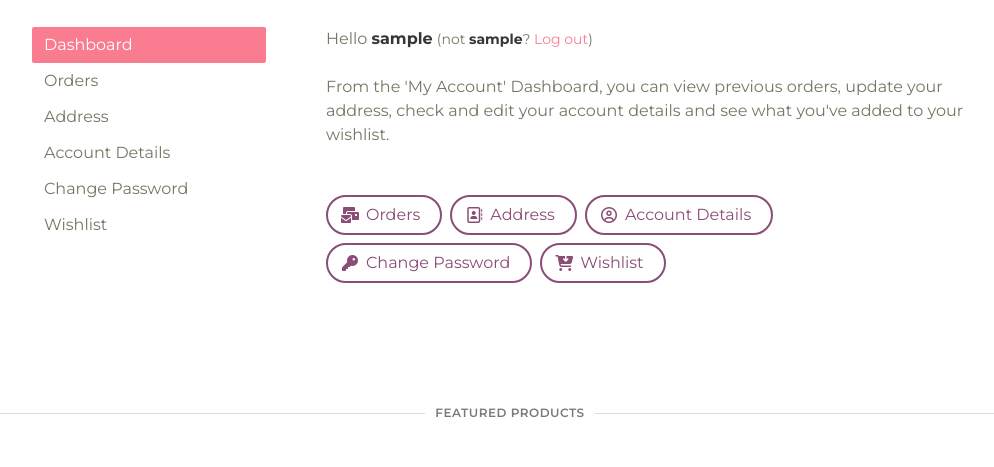
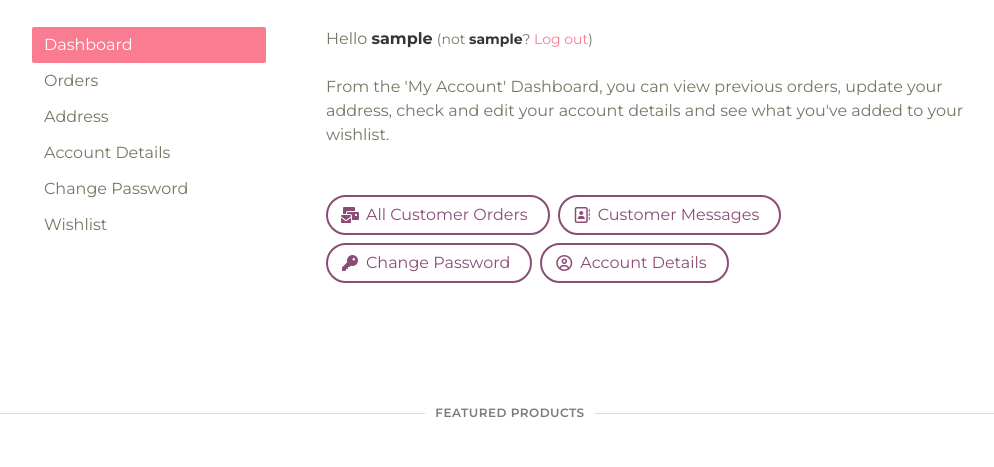
Before and after one commit to wrengit/FPVision, a Django app: page /profile/ in a window 1280 px wide. Shown: the part 157-624 px from the top of the page, without its empty margins (130-1124 px from the left). Run offline with Django 3.2, Linux system fonts and the light colour scheme; the visitor is signed in with stand-in values (Sample User, id 1); data that the repository does not hold is empty; some libraries are stand-ins or nearby versions.

Commit message:
add customer orders and messages to admin dashboard

```diff
--- a/profiles/templates/profiles/my_account.html
+++ b/profiles/templates/profiles/my_account.html
@@ -28,6 +28,8 @@
         </h2>
 
         <p class="pt-5">From the 'My Account' Dashboard, you can view previous orders, update your address, check and edit your account details and see what you've added to your wishlist.</p>
+
+        {% if not user.is_staff %}
           <div class="buttons pt-6">
             <a class="button is-rounded is-primary is-outlined" href="{% url 'order_history' %}"
               ><span class="icon"><i class="fas fa-mail-bulk"></i></span
@@ -50,6 +52,26 @@
               ><span>Wishlist</span></a
             >
           </div>
+        {% endif %}
+        <div class="buttons pt-6">
+          <a class="button is-rounded is-primary is-outlined" href="{% url 'order_history' %}"
+            ><span class="icon"><i class="fas fa-mail-bulk"></i></span
+            ><span> All Customer Orders</span></a
+          >
+          <a class="button is-rounded is-primary is-outlined" href="{% url 'customer_messages' %}"
+            ><span class="icon"><i class="far fa-address-book"></i></span
+            ><span>Customer Messages</span></a
+          >
+          <a class="button is-rounded is-primary is-outlined" href="{% url 'account_change_password' %}"
+            ><span class="icon"><i class="fas fa-key"></i></span
+            ><span>Change Password</span></a
+          >
+          <a class="button is-rounded is-primary is-outlined" href="{% url 'update_account_details' %}"
+            ><span class="icon"><i class="far fa-user-circle"></i></span
+            ><span>Account Details</span></a
+          >
+        </div>
+
       </div>
     </div>
   </div>
--- a/profiles/urls.py
+++ b/profiles/urls.py
@@ -11,4 +11,5 @@ urlpatterns = [
         views.update_account_details,
         name="update_account_details",
     ),
+    path("customer_messages/", views.customer_messages, name="customer_messages"),
 ]
--- a/profiles/views.py
+++ b/profiles/views.py
@@ -3,6 +3,7 @@ from django.contrib import messages
 from .models import UserProfile
 from .forms import UserProfileForm, UserForm
 from checkout.models import Order
+from contact.models import ContactList
 from django.contrib.auth.decorators import login_required
 
 
@@ -15,6 +16,7 @@ def my_account(request):
 def order_history(request, order_number=None):
     profile = get_object_or_404(UserProfile, user=request.user)
     orders = profile.orders.all().order_by("-date")
+    all_orders = Order.objects.all().order_by("-date")
     if order_number is not None:
         order = get_object_or_404(Order, order_number=order_number)
         date = order.date
@@ -34,7 +36,7 @@ def order_history(request, order_number=None):
 
     else:
         template = "profiles/order_history.html"
-        context = {"orders": orders}
+        context = {"orders": orders, "all_orders": all_orders}
         return render(request, template, context)
 
 
@@ -63,3 +65,13 @@ def update_account_details(request):
     template = "profiles/update_account_details.html"
     context = {"form": form}
     return render(request, template, context)
+
+
+@login_required
+def customer_messages(request):
+    customer_messages = ContactList.objects.all()
+    return render(
+        request,
+        "profiles/messages_list.html",
+        context={"customer_messages": customer_messages},
+    )
```
Also changed, not shown: profiles/templates/profiles/messages_list.html (added, +49 -0 lines). Lines whose indentation alone changed are shown as unchanged.
